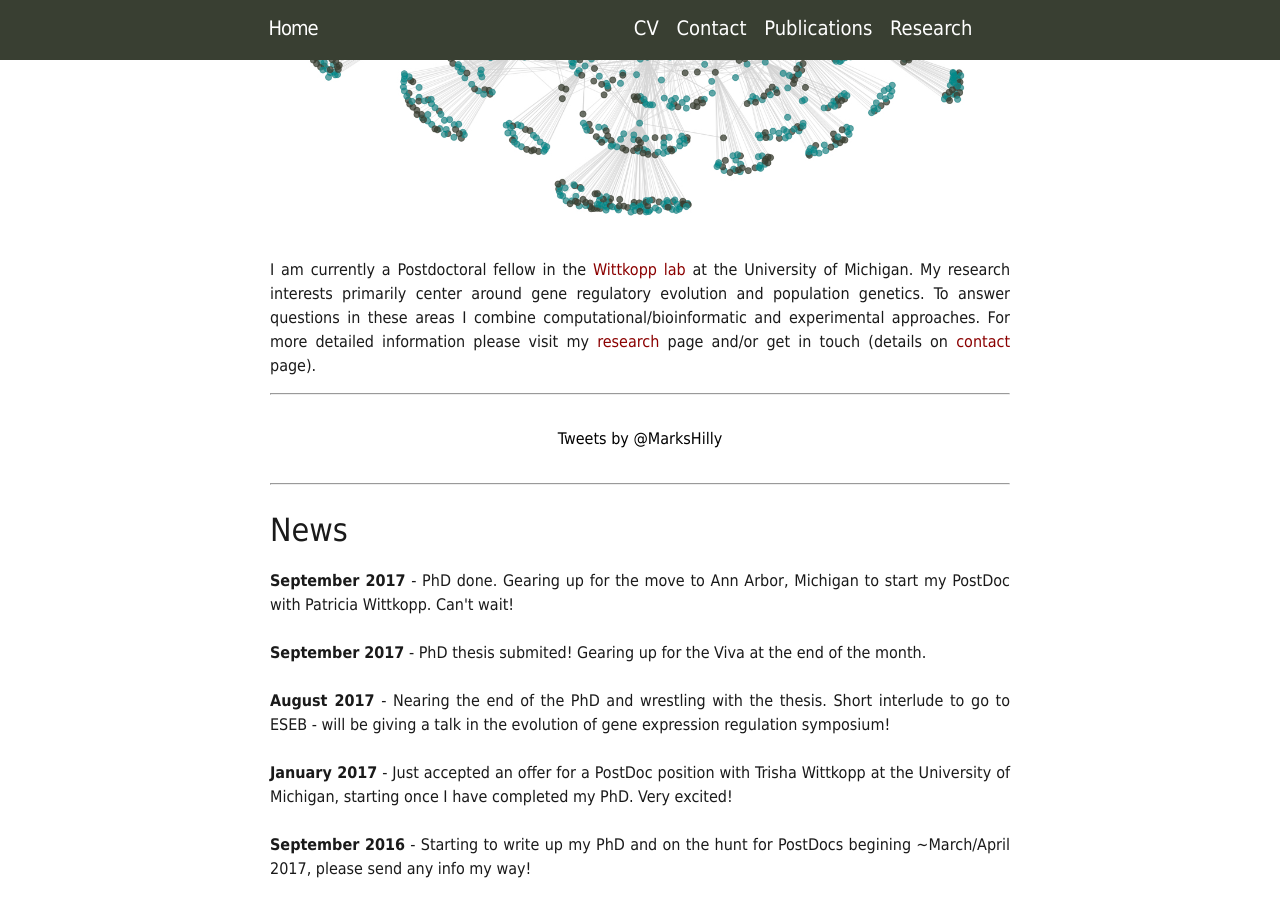
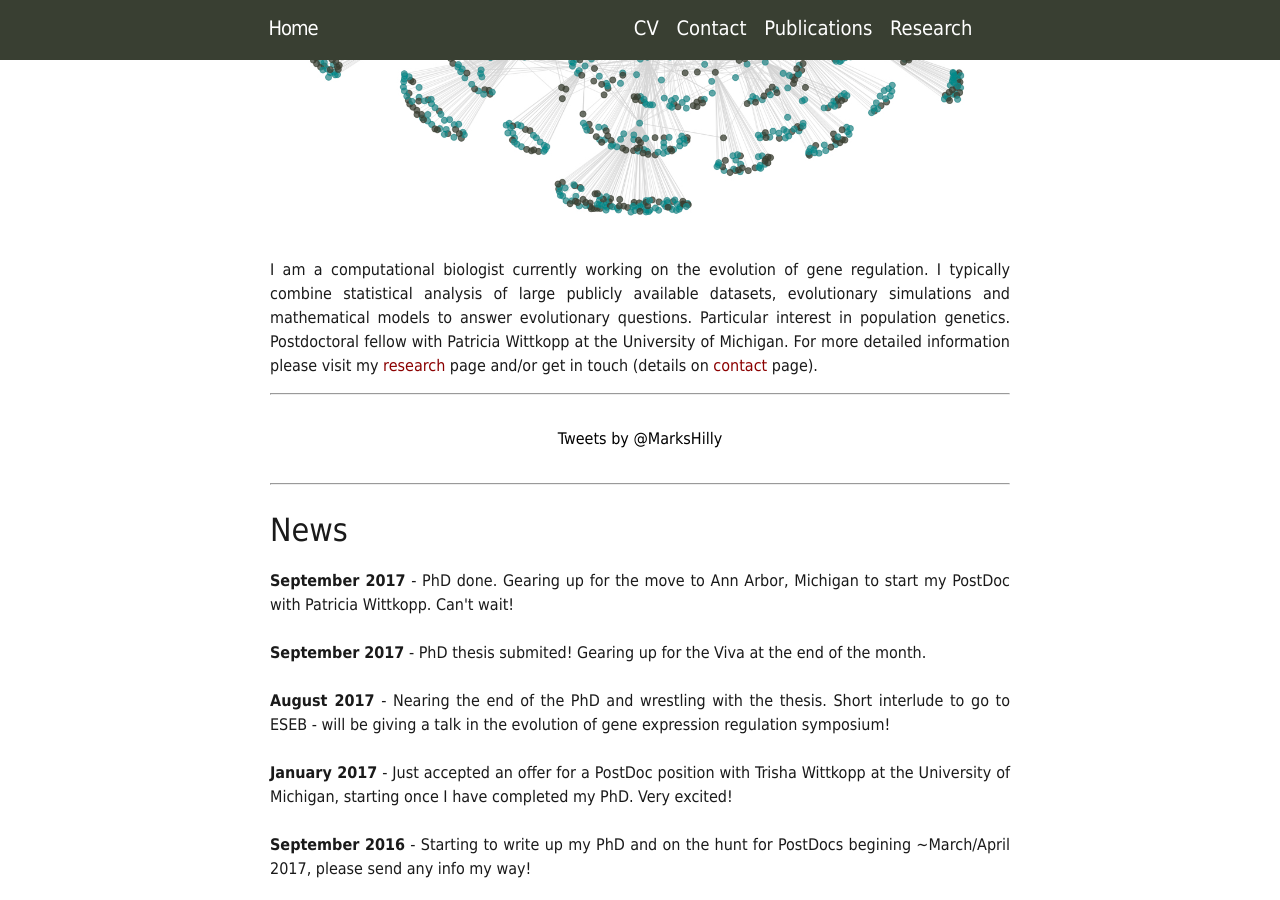
Before and after one commit to Mark-Stephen-Hill/Mark-Stephen-Hill.github.io, a Jekyll site: the page built from index.html, in a window 1280 px wide and 900 px high, scrolled down 500 px. Built offline with Jekyll 4.4.1, drawn with Linux system fonts in a browser that asks for light colours; comment, search, counter and statistics services are not loaded.

Commit message:
Update index.html

```diff
--- a/index.html
+++ b/index.html
@@ -23,9 +23,7 @@ layout: default
   <img src="../img/network_plot_website.jpg" align="middle"/>
 </section>
 
-<p>I am currently a Postdoctoral fellow in the <a href="https://sites.lsa.umich.edu/wittkopp-lab/" style="color:#8b0000">Wittkopp lab</a> at the University of Michigan.
-My research interests primarily center around gene regulatory evolution and population genetics. To answer questions in these areas I combine computational/bioinformatic and experimental approaches.
-For more detailed information please visit my <a class="page-link" href="/research/" style="color:#8b0000">research</a> page and/or get in touch (details on <a class="page-link" href="/contact/" style="color:#8b0000">contact</a> page).</p>
+<p>I am a computational biologist currently working on the evolution of gene regulation. I typically combine statistical analysis of large publicly available datasets, evolutionary simulations and mathematical models to answer evolutionary questions. Particular interest in population genetics. Postdoctoral fellow with Patricia Wittkopp at the University of Michigan. For more detailed information please visit my <a class="page-link" href="/research/" style="color:#8b0000">research</a> page and/or get in touch (details on <a class="page-link" href="/contact/" style="color:#8b0000">contact</a> page).</p>
 
 <hr>
 <br>
```
